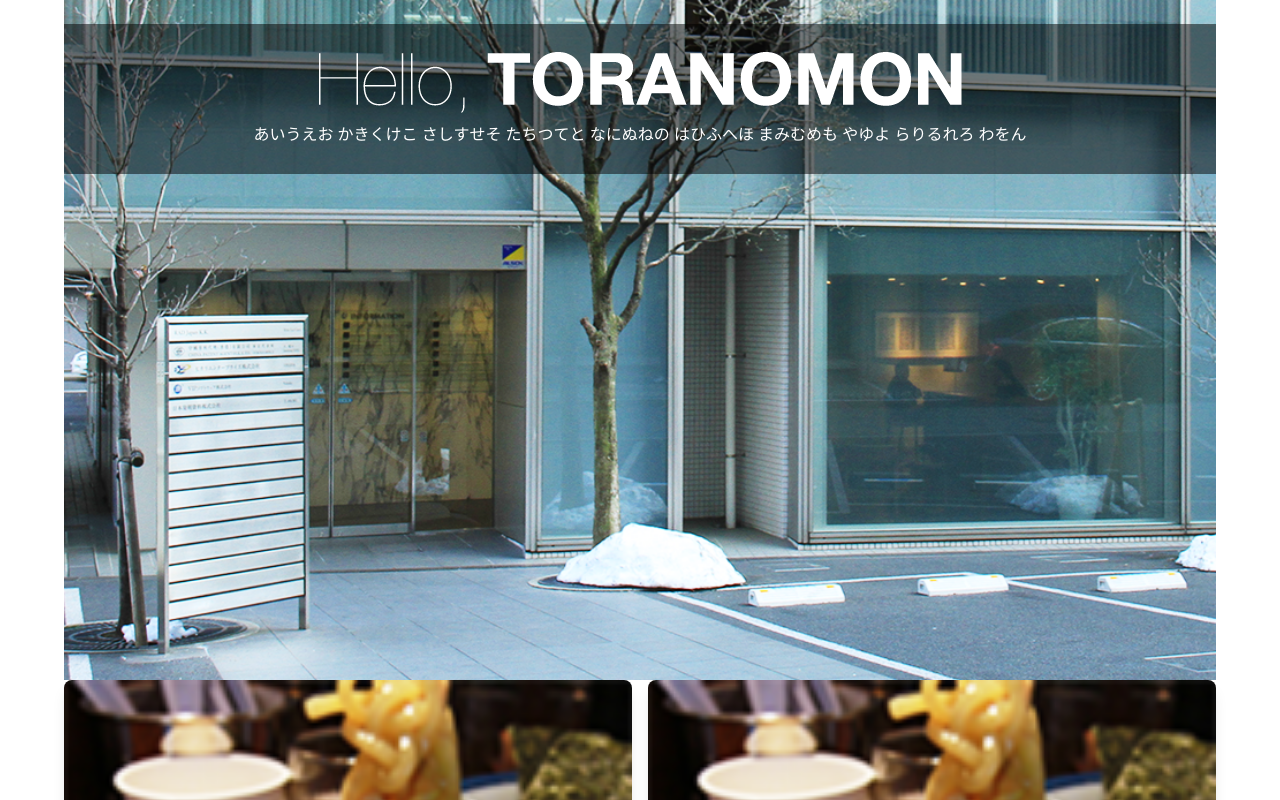
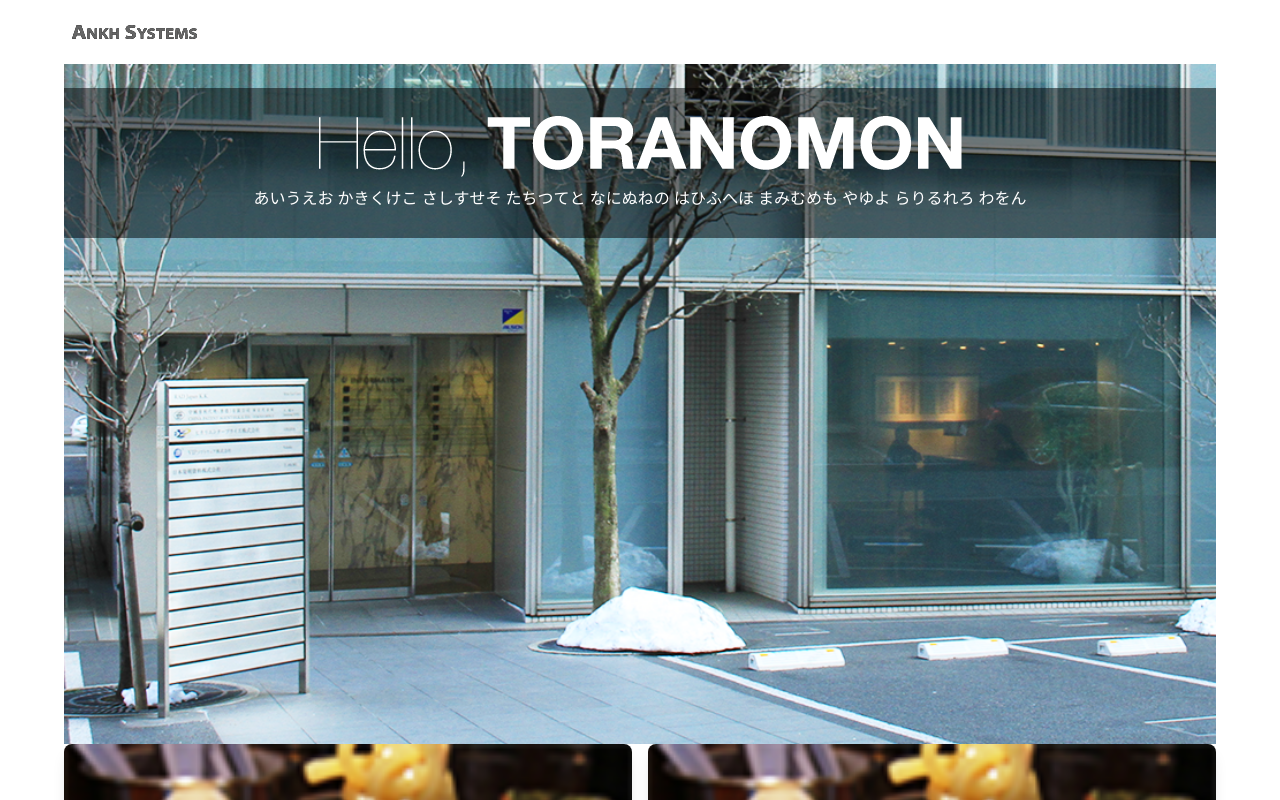
Before and after one commit to robiulislam8726/test-design-ANKH-System, a React (Vite) app: page / in a window 1280 px wide. Shown: the top 800 px of the page. Built offline with nearby package versions, Linux system fonts and the light colour scheme.

Commit message:
added navbar

```diff
--- a/src/components/Home/Home.jsx
+++ b/src/components/Home/Home.jsx
@@ -1,18 +1,20 @@
-import Masonry from "../Masonry/Masonry";
-import Footer from "../Footer/Footer";
-import Banner from "../Banner/Banner";
-
+import Masonry from '../Masonry/Masonry'
+import Footer from '../Footer/Footer'
+import Banner from '../Banner/Banner'
+import Navbar from '../Navbar/Navbar'
 
 const Home = () => {
-    return (
-        <div >
-            <Banner></Banner>
+  return (
+    <div className='max-w-[2000px]'>
+        <Navbar></Navbar>
+      <div className='max-w[1000px]'>
+        <Banner></Banner>
+        <Masonry />
+      </div>
 
-            <Masonry/>
-            <Footer></Footer>
+      <Footer></Footer>
+    </div>
+  )
+}
 
-        </div>
-    );
-};
-
-export default Home;
+export default Home
--- a/src/components/Masonry/Masonry.jsx
+++ b/src/components/Masonry/Masonry.jsx
@@ -7,7 +7,7 @@
   const Masonry = () => {
     const cards = [
       { title: "1", description: "Description 1", image: ramen },
-      { title: "2", description: "Description 1",image: ramen  },
+      { title: "2", description: "Description 1", image: ramen  },
       { title: "3", description: "Description 1", image: ramen },
       { title: "4", description: "Description 1", image: ramen },
       { title: "5", description: "Description 1", image: ramen },
--- /dev/null
+++ b/src/components/Navbar/Navbar.jsx
@@ -0,0 +1,13 @@
+import nocolorlog from '../../assets/logo-nocolor.png';
+const Navbar = () => {
+  return (
+    <div className='bg-base-100 max-w-full navbar'>
+      <div className='flex-1'>
+
+        <img src={nocolorlog} alt="" />
+      </div>
+
+    </div>
+  )
+}
+export default Navbar
```
Also changed, not shown: src/components/Footer/Footer.jsx (+12 -9 lines).
